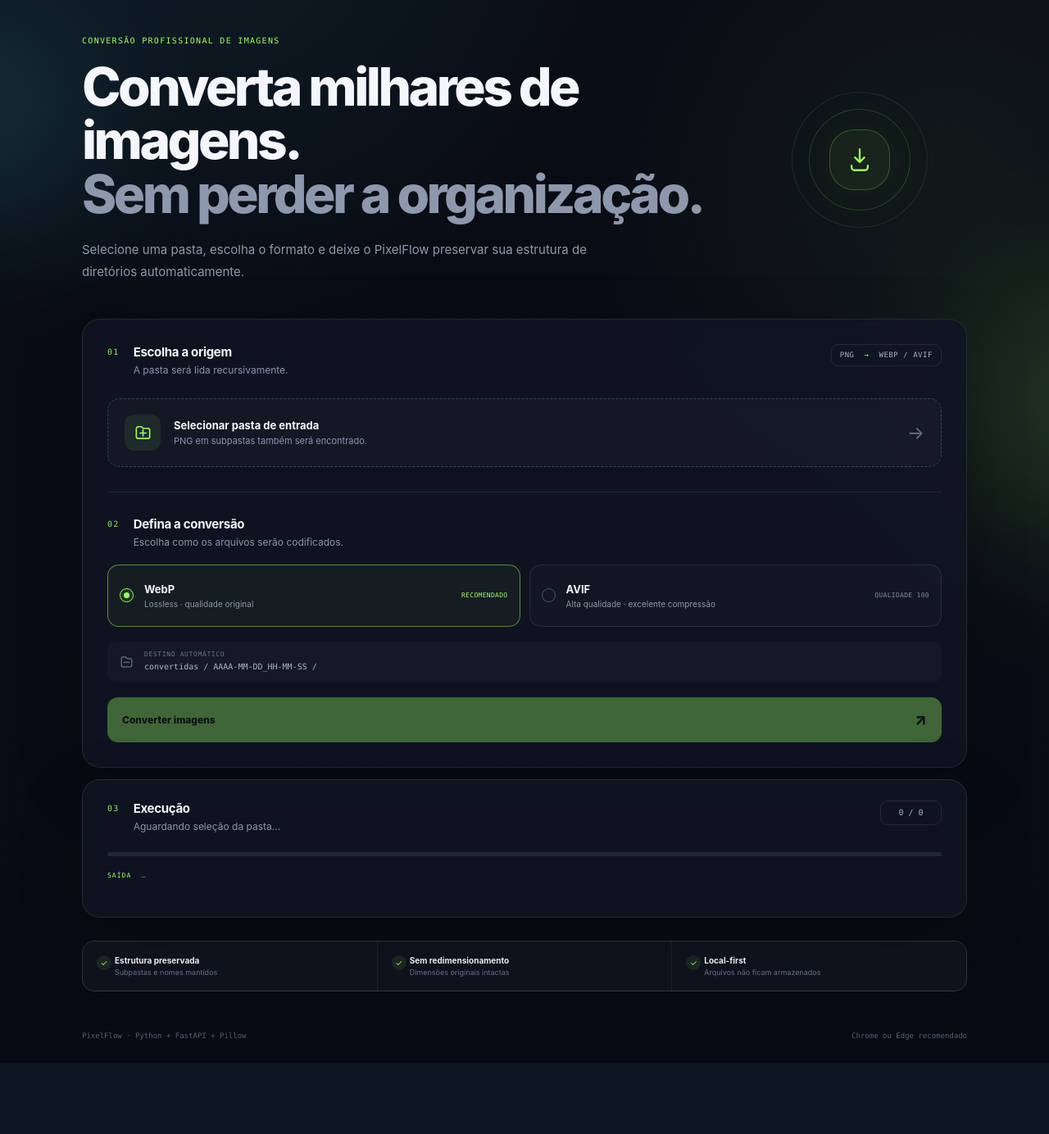
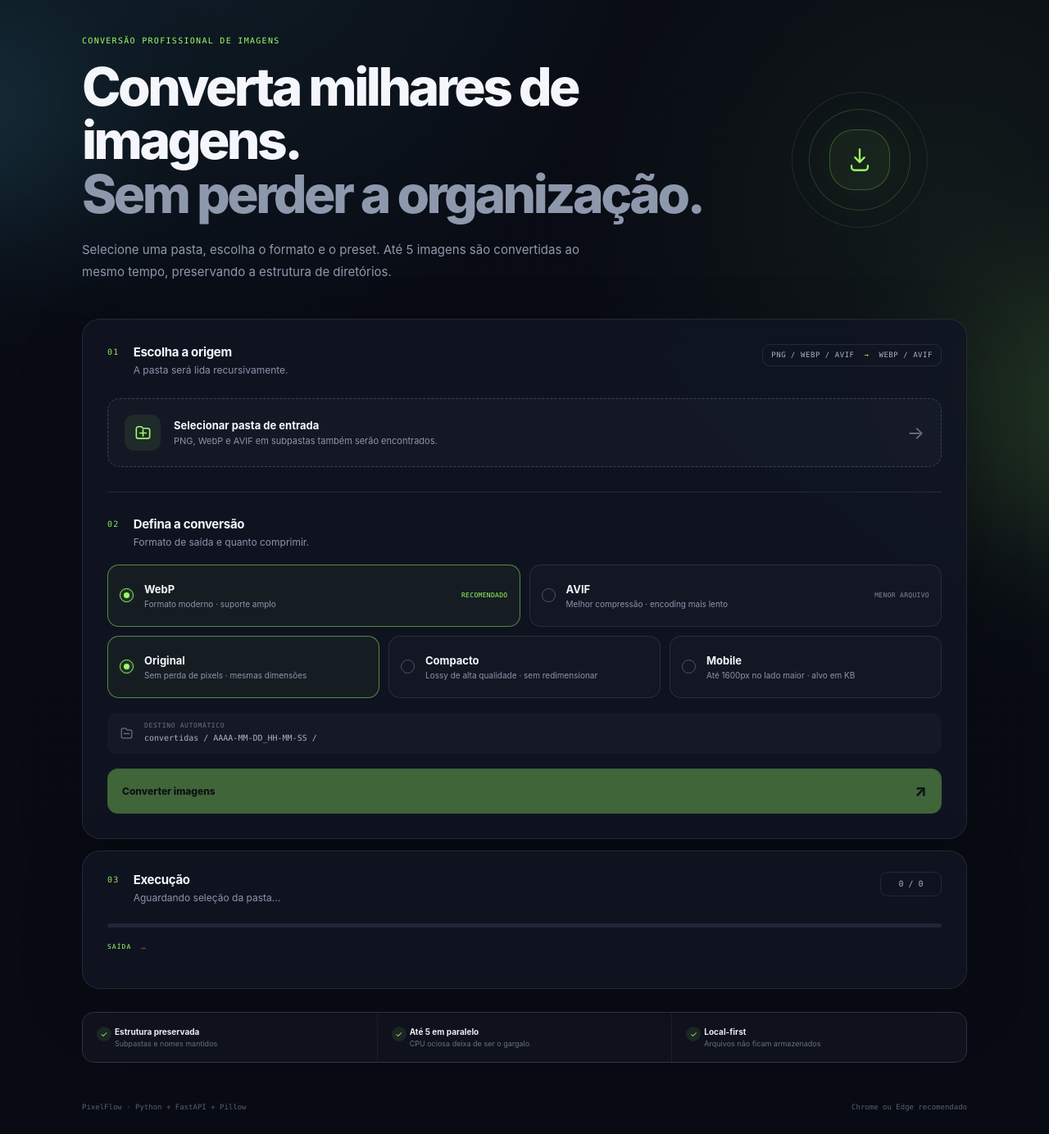
Before and after one commit to OphicinaTech/image-converter, a FastAPI app: page / in a window 1280 px wide. Shown: the part 121-1505 px from the top of the page at 82% size. Before the commit the page ends 1418 px from the top, so only its background shows below. Run offline with FastAPI, Linux system fonts and the light colour scheme.

Commit message:
Atualiacao

```diff
--- a/src/image_converter/main.py
+++ b/src/image_converter/main.py
@@ -2,17 +2,23 @@
 
 from pathlib import Path, PurePosixPath
 
+from anyio import CapacityLimiter, to_thread
 from fastapi import FastAPI, HTTPException, Request
 from fastapi.responses import HTMLResponse, Response
 from fastapi.staticfiles import StaticFiles
 from fastapi.templating import Jinja2Templates
 
 from .converter import (
+    SUPPORTED_INPUT_EXTENSIONS,
     SUPPORTED_INPUT_FORMATS,
     SUPPORTED_OUTPUT_FORMATS,
+    SUPPORTED_PRESETS,
     ConversionError,
     convert_image,
 )
+
+CONVERT_CONCURRENCY = 5
+CONVERT_LIMITER = CapacityLimiter(CONVERT_CONCURRENCY)
 
 app = FastAPI(
     title="Image Converter",
@@ -45,14 +51,23 @@
 async def convert(
     request: Request,
     output_format: str,
+    preset: str = "lossless",
 ) -> Response:
     """Convert one image received as a raw request body."""
 
     target = output_format.upper()
+    mode = preset.lower()
+
     if target not in SUPPORTED_OUTPUT_FORMATS:
         raise HTTPException(
             status_code=400,
             detail=f"Unsupported output format. Use one of: {sorted(SUPPORTED_OUTPUT_FORMATS)}",
+        )
+
+    if mode not in SUPPORTED_PRESETS:
+        raise HTTPException(
+            status_code=400,
+            detail=f"Unsupported preset. Use one of: {sorted(SUPPORTED_PRESETS)}",
         )
 
     relative_path = request.headers.get("X-Relative-Path", "")
@@ -63,22 +78,27 @@
         raise HTTPException(status_code=400, detail="Empty image payload.")
 
     try:
-        result = convert_image(source, target)
+        result = await to_thread.run_sync(
+            convert_image,
+            source,
+            target,
+            mode,
+            limiter=CONVERT_LIMITER,
+        )
     except ConversionError as exc:
         raise HTTPException(status_code=422, detail=str(exc)) from exc
 
     ext = target.lower()
     output_name = safe_path.with_suffix(f".{ext}").name
-
-    # Ajusta o media_type correto para o header HTTP (ex: JPG -> image/jpeg)
-    media_type = "image/jpeg" if ext in ("jpg", "jpeg") else f"image/{ext}"
+    media_type = f"image/{ext}"
 
     return Response(
         content=result,
         media_type=media_type,
         headers={
             "Content-Disposition": f'attachment; filename="{output_name}"',
-            "X-Input-Format": "PNG",
+            "X-Input-Format": safe_path.suffix.lstrip(".").upper(),
+            "X-Preset": mode,
         },
     )
 
@@ -96,10 +116,13 @@
     if not normalized or path.is_absolute() or ".." in path.parts:
         raise HTTPException(status_code=400, detail="Invalid relative path.")
 
-    if path.suffix.lower() != ".png":
+    if path.suffix.lower() not in SUPPORTED_INPUT_EXTENSIONS:
         raise HTTPException(
             status_code=400,
-            detail=f"Only PNG inputs are supported. Allowed: {sorted(SUPPORTED_INPUT_FORMATS)}",
+            detail=(
+                "Unsupported input extension. "
+                f"Allowed: {sorted(SUPPORTED_INPUT_FORMATS)}"
+            ),
         )
 
     return path
--- a/static/app.js
+++ b/static/app.js
@@ -1,8 +1,12 @@
+const CONCURRENCY = 5;
+const SUPPORTED_INPUT = [".png", ".webp", ".avif"];
+
 const state = {
     directoryHandle: null,
     files: [],
     outputHandle: null,
     format: "webp",
+    preset: "lossless",
 };
 
 const selectFolderButton = document.querySelector("#select-folder");
@@ -15,16 +19,21 @@
 const outputPathElement = document.querySelector("#output-path");
 const errorsElement = document.querySelector("#errors");
 const formatOptions = document.querySelectorAll(".format-option");
-
-const SUPPORTED_INPUT = ".png";
+const presetOptions = document.querySelectorAll(".preset-option");
 
 selectFolderButton.addEventListener("click", selectFolder);
 convertButton.addEventListener("click", convertAll);
 formatOptions.forEach(option => option.addEventListener("click", () => selectFormat(option)));
+presetOptions.forEach(option => option.addEventListener("click", () => selectPreset(option)));
 
 function selectFormat(option) {
     state.format = option.dataset.format;
     formatOptions.forEach(item => item.classList.toggle("selected", item === option));
+}
+
+function selectPreset(option) {
+    state.preset = option.dataset.preset;
+    presetOptions.forEach(item => item.classList.toggle("selected", item === option));
 }
 
 async function selectFolder() {
@@ -35,12 +44,12 @@
 
     try {
         state.directoryHandle = await window.showDirectoryPicker({ mode: "readwrite" });
-        state.files = await collectPngFiles(state.directoryHandle);
+        state.files = await collectImageFiles(state.directoryHandle);
 
         folderTitle.textContent = state.directoryHandle.name;
         folderName.textContent = state.files.length
-            ? `${state.files.length} PNG encontrado(s) · incluindo subpastas`
-            : "Nenhum PNG encontrado nesta pasta.";
+            ? `${state.files.length} imagem(ns) encontrada(s) · PNG, WebP e AVIF`
+            : "Nenhuma imagem PNG, WebP ou AVIF encontrada nesta pasta.";
 
         counterElement.textContent = `0 / ${state.files.length}`;
         convertButton.disabled = state.files.length === 0;
@@ -51,7 +60,7 @@
         setStatus(
             state.files.length
                 ? "Pronto para iniciar a conversão."
-                : "Nenhum arquivo PNG encontrado."
+                : "Nenhum arquivo compatível encontrado."
         );
     } catch (error) {
         if (error.name !== "AbortError") {
@@ -60,7 +69,12 @@
     }
 }
 
-async function collectPngFiles(directoryHandle, relativePath = "") {
+function isSupportedInput(name) {
+    const lower = name.toLowerCase();
+    return SUPPORTED_INPUT.some(extension => lower.endsWith(extension));
+}
+
+async function collectImageFiles(directoryHandle, relativePath = "") {
     const files = [];
 
     for await (const [name, handle] of directoryHandle.entries()) {
@@ -68,11 +82,11 @@
             if (name.toLowerCase() === "convertidas") continue;
 
             const nestedPath = relativePath ? `${relativePath}/${name}` : name;
-            files.push(...await collectPngFiles(handle, nestedPath));
+            files.push(...await collectImageFiles(handle, nestedPath));
             continue;
         }
 
-        if (name.toLowerCase().endsWith(SUPPORTED_INPUT)) {
+        if (isSupportedInput(name)) {
             const path = relativePath ? `${relativePath}/${name}` : name;
             files.push({ handle, relativePath: path });
         }
@@ -95,14 +109,24 @@
         state.outputHandle = await convertedRoot.getDirectoryHandle(timestamp, { create: true });
 
         outputPathElement.textContent = `convertidas/${timestamp}/`;
+        await prepareOutputTree(state.outputHandle, state.files);
 
         let completed = 0;
         let failures = 0;
+        let cursor = 0;
+        const total = state.files.length;
+        const workerCount = Math.min(CONCURRENCY, total);
 
-        for (const file of state.files) {
+        setStatus(`Convertendo em paralelo · até ${workerCount} ao mesmo tempo`);
+
+        async function worker() {
+            while (cursor < total) {
+                const index = cursor++;
+                const file = state.files[index];
+
                 try {
                     const blob = await file.handle.getFile();
-                const result = await convertFile(blob, file.relativePath, state.format);
+                    const result = await convertFile(blob, file.relativePath, state.format, state.preset);
                     await writeOutput(state.outputHandle, file.relativePath, state.format, result);
                 } catch (error) {
                     failures++;
@@ -110,9 +134,12 @@
                 }
 
                 completed++;
-            updateProgress(completed, state.files.length);
-            setStatus(`Convertendo ${file.relativePath}`);
+                updateProgress(completed, total);
+                setStatus(`Convertendo em paralelo · ${completed} / ${total}`);
             }
+        }
+
+        await Promise.all(Array.from({ length: workerCount }, () => worker()));
 
         setStatus(
             failures === 0
@@ -126,11 +153,16 @@
     }
 }
 
-async function convertFile(blob, relativePath, format) {
-    const response = await fetch(`/api/convert?output_format=${encodeURIComponent(format)}`, {
+async function convertFile(blob, relativePath, format, preset) {
+    const params = new URLSearchParams({
+        output_format: format,
+        preset,
+    });
+
+    const response = await fetch(`/api/convert?${params}`, {
         method: "POST",
         headers: {
-            "Content-Type": blob.type || "image/png",
+            "Content-Type": blob.type || "application/octet-stream",
             "X-Relative-Path": relativePath,
         },
         body: blob,
@@ -150,16 +182,45 @@
     return response.blob();
 }
 
+async function prepareOutputTree(rootHandle, files) {
+    const cache = new Map([["", rootHandle]]);
+    const paths = new Set();
+
+    for (const file of files) {
+        const parts = file.relativePath.split("/");
+        parts.pop();
+        let current = "";
+        for (const part of parts) {
+            current = current ? `${current}/${part}` : part;
+            paths.add(current);
+        }
+    }
+
+    const ordered = [...paths].sort((a, b) => a.split("/").length - b.split("/").length);
+
+    for (const relative of ordered) {
+        const separator = relative.lastIndexOf("/");
+        const parent = separator === -1 ? "" : relative.slice(0, separator);
+        const name = separator === -1 ? relative : relative.slice(separator + 1);
+        const parentHandle = cache.get(parent);
+        cache.set(relative, await parentHandle.getDirectoryHandle(name, { create: true }));
+    }
+}
+
+function outputFilename(relativePath, format) {
+    return relativePath.replace(/\.(png|webp|avif)$/i, `.${format}`).split("/").pop();
+}
+
 async function writeOutput(rootHandle, relativePath, format, blob) {
     const parts = relativePath.split("/");
-    const filename = parts.pop().replace(/\.png$/i, `.${format}`);
+    parts.pop();
     let directory = rootHandle;
 
     for (const part of parts) {
         directory = await directory.getDirectoryHandle(part, { create: true });
     }
 
-    const fileHandle = await directory.getFileHandle(filename, { create: true });
+    const fileHandle = await directory.getFileHandle(outputFilename(relativePath, format), { create: true });
     const writable = await fileHandle.createWritable();
 
     try {
@@ -202,5 +263,6 @@
     selectFolderButton.disabled = busy;
     convertButton.disabled = busy || state.files.length === 0;
     formatOptions.forEach(option => option.disabled = busy);
+    presetOptions.forEach(option => option.disabled = busy);
     document.body.classList.toggle("is-busy", busy);
 }
--- a/static/styles.css
+++ b/static/styles.css
@@ -80,6 +80,12 @@
 .configuration { margin-top: 30px; padding-top: 29px; border-top: 1px solid var(--line); }
 .compact { margin-bottom: 20px; }
 .format-grid { display: grid; grid-template-columns: 1fr 1fr; gap: 11px; }
+.preset-grid { display: grid; grid-template-columns: repeat(3, 1fr); gap: 11px; margin-top: 11px; }
+.preset-option { position: relative; display: flex; align-items: center; gap: 13px; min-height: 76px; padding: 14px; border: 1px solid var(--line); border-radius: 14px; background: rgba(255,255,255,.018); text-align: left; cursor: pointer; transition: .18s ease; }
+.preset-option:hover { border-color: #3b465d; }
+.preset-option.selected { border-color: rgba(157,252,103,.48); background: rgba(157,252,103,.045); }
+.preset-option.selected .radio { border-color: var(--accent); }
+.preset-option.selected .radio span { background: var(--accent); box-shadow: 0 0 9px rgba(157,252,103,.6); }
 .format-option { position: relative; display: flex; align-items: center; gap: 13px; min-height: 76px; padding: 14px; border: 1px solid var(--line); border-radius: 14px; background: rgba(255,255,255,.018); text-align: left; cursor: pointer; transition: .18s ease; }
 .format-option:hover { border-color: #3b465d; }
 .format-option.selected { border-color: rgba(157,252,103,.48); background: rgba(157,252,103,.045); }
@@ -134,7 +140,7 @@
     .workspace { padding: 22px; }
     .workspace-head { display: block; }
     .format-chip { display: inline-block; margin-top: 17px; }
-    .format-grid { grid-template-columns: 1fr; }
+    .format-grid, .preset-grid { grid-template-columns: 1fr; }
     .trust-row { grid-template-columns: 1fr; }
     .trust-row > div { padding: 14px 16px; }
     footer { gap: 15px; flex-direction: column; }
--- a/templates/index.html
+++ b/templates/index.html
@@ -37,7 +37,7 @@
                 <div class="eyebrow">CONVERSÃO PROFISSIONAL DE IMAGENS</div>
                 <h1>Converta milhares de imagens.<br><em>Sem perder a organização.</em></h1>
                 <p class="hero-copy">
-                    Selecione uma pasta, escolha o formato e deixe o PixelFlow preservar sua estrutura de diretórios automaticamente.
+                    Selecione uma pasta, escolha o formato e o preset. Até 5 imagens são convertidas ao mesmo tempo, preservando a estrutura de diretórios.
                 </p>
             </div>
             <div class="hero-orbit" aria-hidden="true">
@@ -60,7 +60,7 @@
                         <p>A pasta será lida recursivamente.</p>
                     </div>
                 </div>
-                <span class="format-chip">PNG <span>→</span> WEBP / AVIF</span>
+                <span class="format-chip">PNG / WEBP / AVIF <span>→</span> WEBP / AVIF</span>
             </div>
 
             <button id="select-folder" class="folder-picker" type="button">
@@ -72,7 +72,7 @@
                 </span>
                 <span class="folder-copy">
                     <strong id="folder-title">Selecionar pasta de entrada</strong>
-                    <span id="folder-name">PNG em subpastas também será encontrado.</span>
+                    <span id="folder-name">PNG, WebP e AVIF em subpastas também serão encontrados.</span>
                 </span>
                 <span class="arrow-icon">→</span>
             </button>
@@ -83,7 +83,7 @@
                         <span class="section-kicker">02</span>
                         <div>
                             <h2>Defina a conversão</h2>
-                            <p>Escolha como os arquivos serão codificados.</p>
+                            <p>Formato de saída e quanto comprimir.</p>
                         </div>
                     </div>
                 </div>
@@ -93,7 +93,7 @@
                         <span class="radio"><span></span></span>
                         <span class="format-main">
                             <strong>WebP</strong>
-                            <span>Lossless · qualidade original</span>
+                            <span>Formato moderno · suporte amplo</span>
                         </span>
                         <span class="format-tag">RECOMENDADO</span>
                     </button>
@@ -101,9 +101,33 @@
                         <span class="radio"><span></span></span>
                         <span class="format-main">
                             <strong>AVIF</strong>
-                            <span>Alta qualidade · excelente compressão</span>
+                            <span>Melhor compressão · encoding mais lento</span>
                         </span>
-                        <span class="format-tag muted-tag">QUALIDADE 100</span>
+                        <span class="format-tag muted-tag">MENOR ARQUIVO</span>
+                    </button>
+                </div>
+
+                <div class="preset-grid">
+                    <button class="preset-option selected" type="button" data-preset="lossless">
+                        <span class="radio"><span></span></span>
+                        <span class="format-main">
+                            <strong>Original</strong>
+                            <span>Sem perda de pixels · mesmas dimensões</span>
+                        </span>
+                    </button>
+                    <button class="preset-option" type="button" data-preset="compact">
+                        <span class="radio"><span></span></span>
+                        <span class="format-main">
+                            <strong>Compacto</strong>
+                            <span>Lossy de alta qualidade · sem redimensionar</span>
+                        </span>
+                    </button>
+                    <button class="preset-option" type="button" data-preset="mobile">
+                        <span class="radio"><span></span></span>
+                        <span class="format-main">
+                            <strong>Mobile</strong>
+                            <span>Até 1600px no lado maior · alvo em KB</span>
+                        </span>
                     </button>
                 </div>
 
@@ -150,7 +174,7 @@
 
         <section class="trust-row">
             <div><span class="trust-icon">✓</span><strong>Estrutura preservada</strong><span>Subpastas e nomes mantidos</span></div>
-            <div><span class="trust-icon">✓</span><strong>Sem redimensionamento</strong><span>Dimensões originais intactas</span></div>
+            <div><span class="trust-icon">✓</span><strong>Até 5 em paralelo</strong><span>CPU ociosa deixa de ser o gargalo</span></div>
             <div><span class="trust-icon">✓</span><strong>Local-first</strong><span>Arquivos não ficam armazenados</span></div>
         </section>
     </main>
```
Also changed, not shown: src/image_converter/converter.py (+75 -19 lines), tests/test_converter.py (+48 -8 lines), tests/test_main.py (added, +60 -0 lines), README.md. Lines whose indentation alone changed are shown as unchanged.
